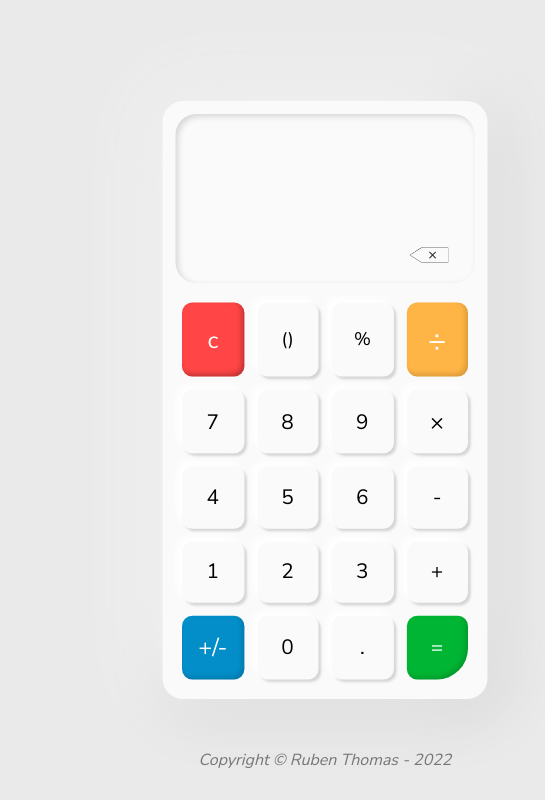
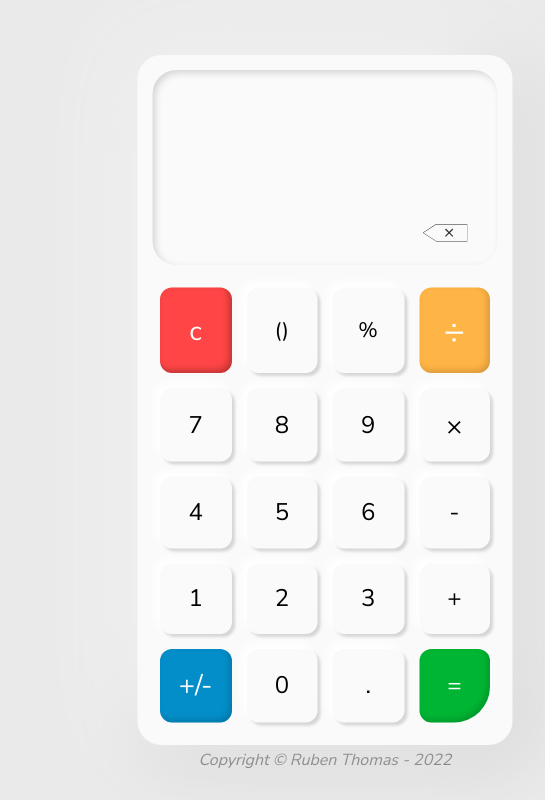
Before and after one commit to F4LC0NN/simple-calc, a plain HTML site: page index.html in a window 1280 px wide. Shown: the full height of the page, 315-860 px from the left. Drawn offline with Linux system fonts and the light colour scheme.

Commit message:
Increase the calculator scale to 1.5

```diff
--- a/css/style.css
+++ b/css/style.css
@@ -51,7 +51,7 @@ section {
 	box-shadow: -7px -7px 60px rgba(255, 255, 255, 0.85),
 		7px 7px 50px rgba(0, 0, 0, 0.15);
 	border-radius: 16px;
-	transform: scale(1.3);
+	transform: scale(1.5);
 }
 
 #calc {
```
